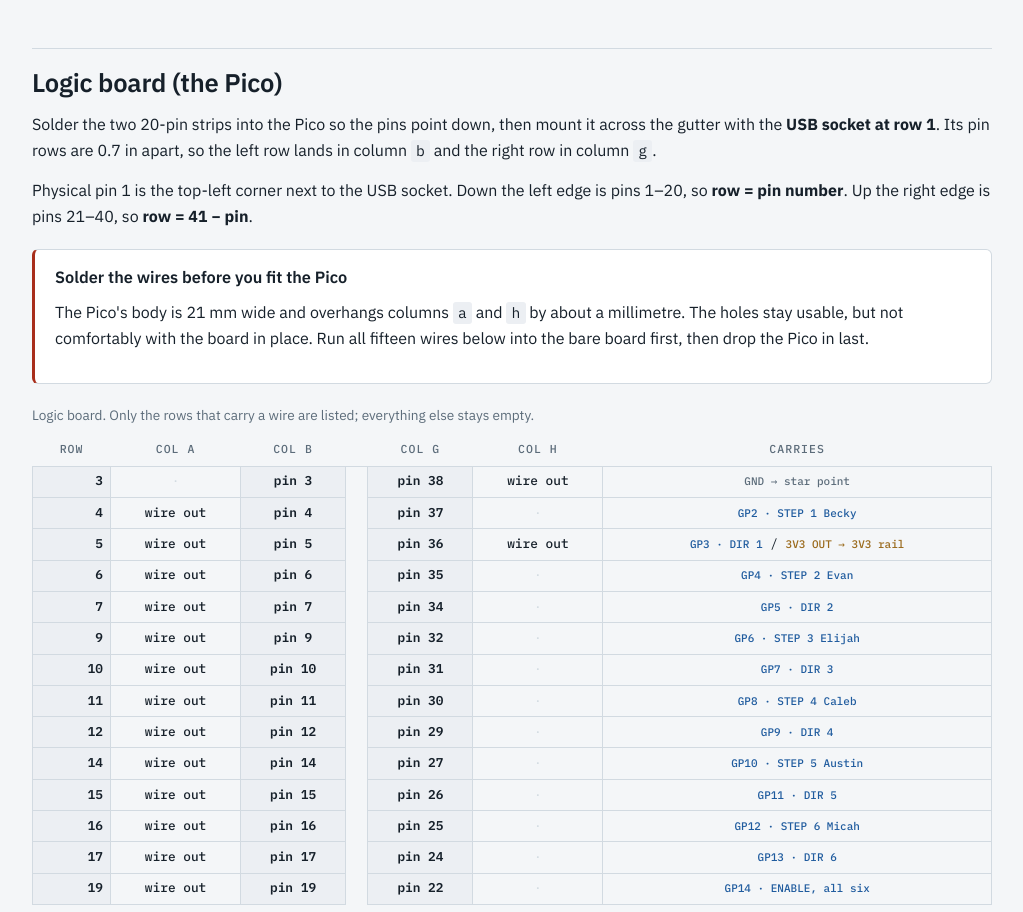
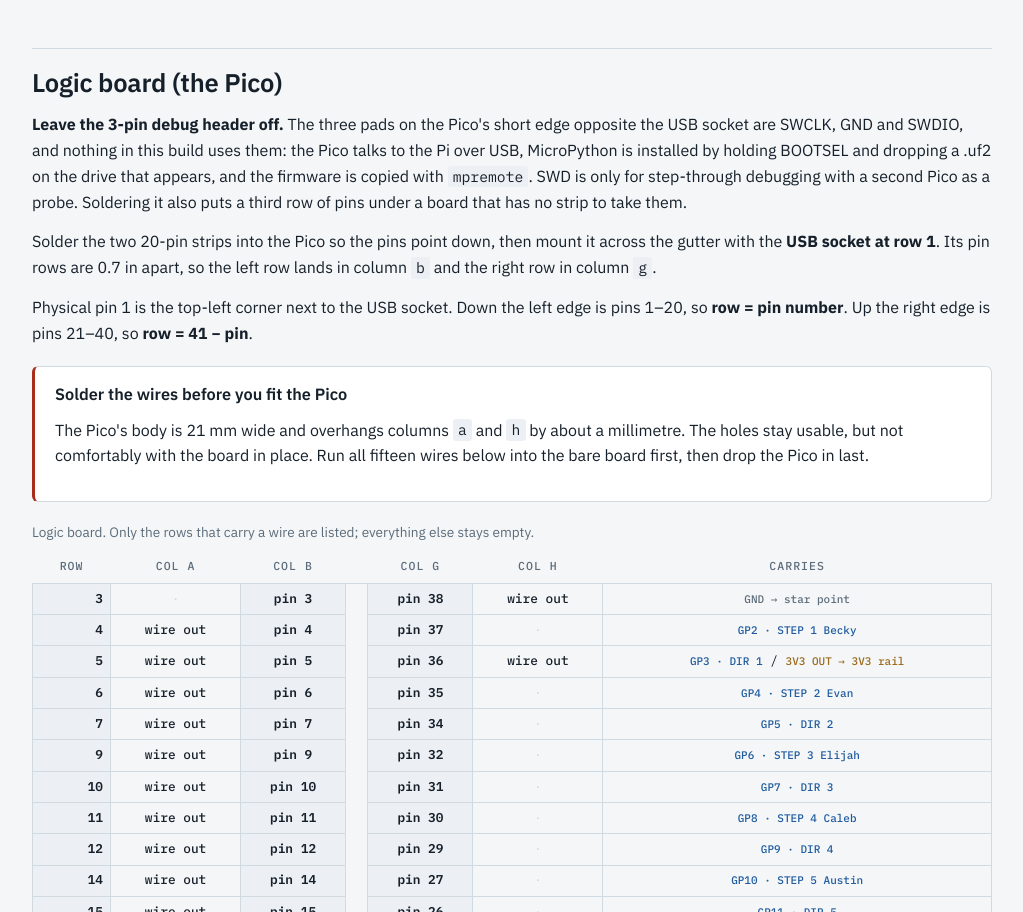
Before and after one commit to Austin-Hunter1/HunterClock, a plain HTML site: page docs/build-board.html in a window 1280 px wide. Shown: the part 4135-5047 px from the top of the page, without its empty margins (128-1151 px from the left). Drawn offline with Linux system fonts and the light colour scheme.

Commit message:
Say that the Pico's SWD header is not needed
The 3-pin strip in the parts photo fits the Pico's debug pads, which
is a reasonable thing to wonder about while holding the board. Nothing
here uses SWD: the Pico talks to the Pi over USB, MicroPython goes on
with BOOTSEL and a .uf2, and the firmware is copied with mpremote.
Soldering it would also put a third row of pins under a board with no
strip to take them.

Co-Authored-By: Claude Opus 5 <noreply@anthropic.com>
Claude-Session: https://claude.ai/code/session_01JvvEXSd8Xn8tCPeiWQdjqn

```diff
--- a/docs/build-board.html
+++ b/docs/build-board.html
@@ -382,6 +382,13 @@ most of the connections are made by the board itself.</p>
 
 <h2 id="logic">Logic board (the Pico)</h2>
 
+<p><strong>Leave the 3-pin debug header off.</strong> The three pads on the Pico's short edge
+opposite the USB socket are SWCLK, GND and SWDIO, and nothing in this build uses them: the Pico
+talks to the Pi over USB, MicroPython is installed by holding BOOTSEL and dropping a .uf2 on the
+drive that appears, and the firmware is copied with <code>mpremote</code>. SWD is only for
+step-through debugging with a second Pico as a probe. Soldering it also puts a third row of pins
+under a board that has no strip to take them.</p>
+
 <p>Solder the two 20-pin strips into the Pico so the pins point down, then mount it across the
 gutter with the <strong>USB socket at row 1</strong>. Its pin rows are 0.7&nbsp;in apart, so the
 left row lands in column <code>b</code> and the right row in column <code>g</code>.</p>
```
